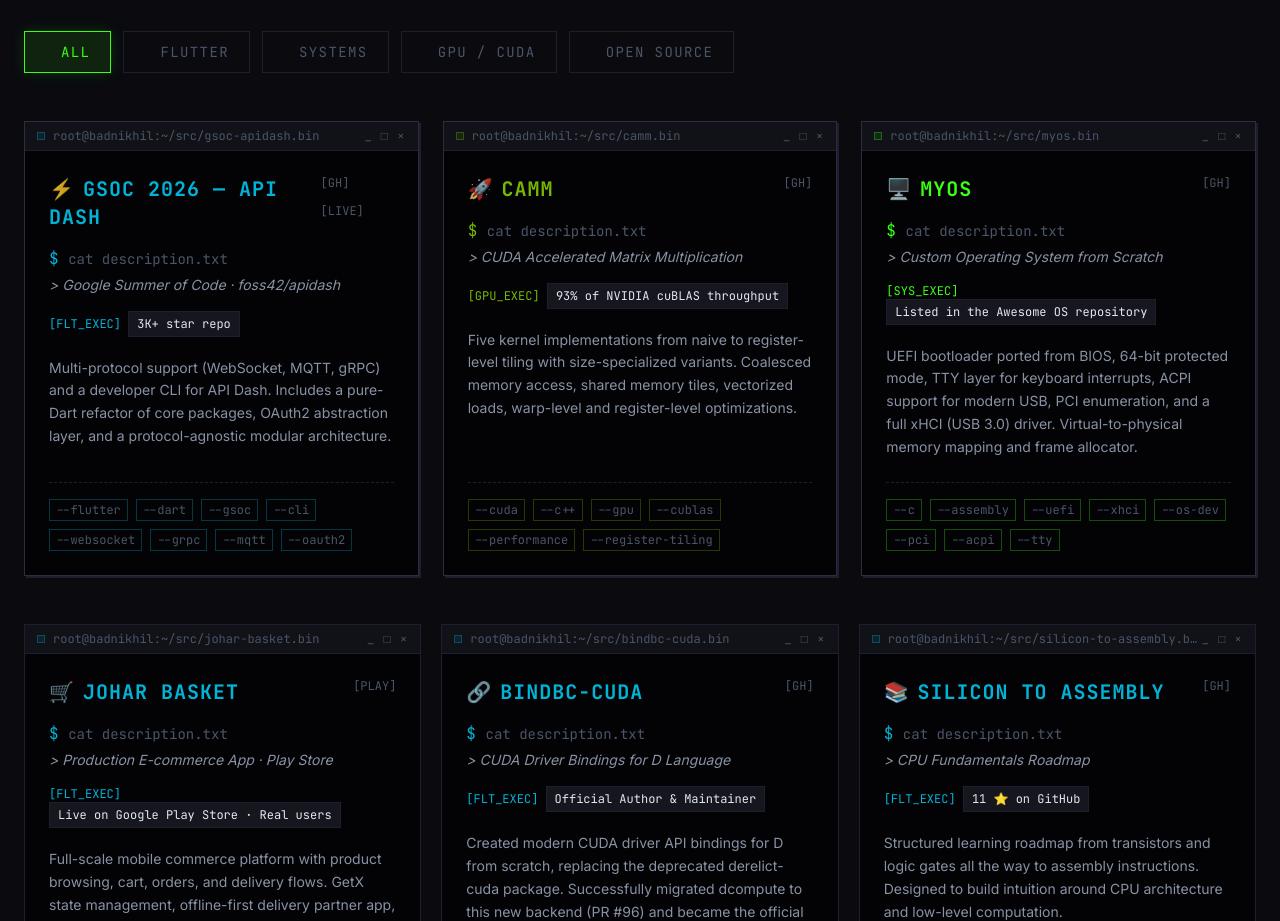
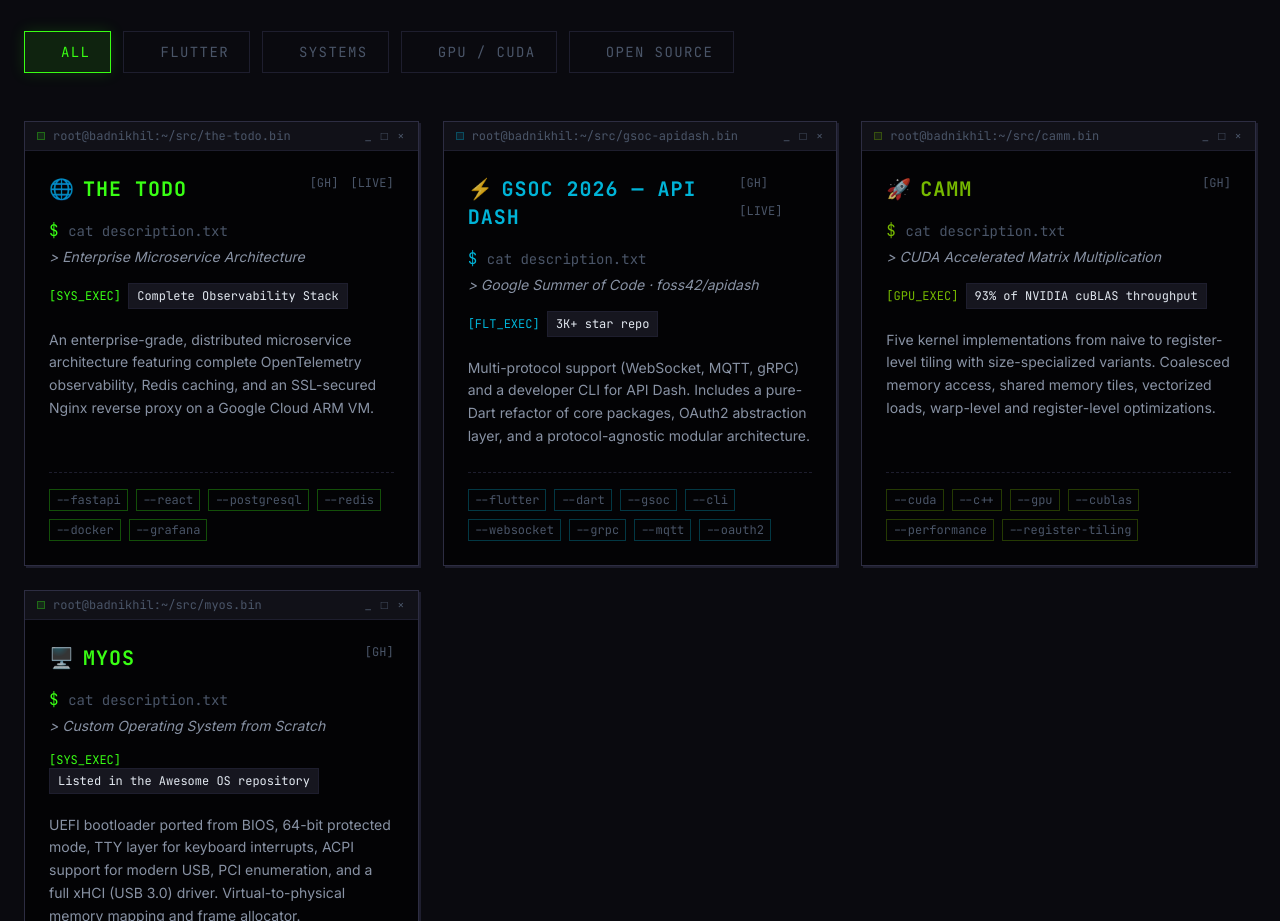
Before and after one commit to badnikhil/badnikhil.github.io, a Next.js app: page / in a window 1280 px wide. Shown: the part 4760-5681 px from the top of the page. Built offline with nearby package versions, Linux system fonts and the light colour scheme.

Commit message:
Add The Todo project to portfolio

```diff
--- a/data/projects.ts
+++ b/data/projects.ts
@@ -18,6 +18,29 @@ export interface Project {
 }
 
 export const PROJECTS: Project[] = [
+  {
+    id: "the-todo",
+    name: "The Todo",
+    subtitle: "Enterprise Microservice Architecture",
+    description:
+      "An enterprise-grade, distributed microservice architecture featuring complete OpenTelemetry observability, Redis caching, and an SSL-secured Nginx reverse proxy on a Google Cloud ARM VM.",
+    keystat: "Complete Observability Stack",
+    emoji: "🌐",
+    categories: ["systems"],
+    tags: [
+      "FastAPI",
+      "React",
+      "PostgreSQL",
+      "Redis",
+      "Docker",
+      "Grafana"
+    ],
+    links: {
+      github: "https://github.com/badnikhil/the-todo",
+      live: "https://the-todo.duckdns.org/",
+    },
+    featured: true,
+  },
   {
     id: "gsoc-apidash",
     name: "GSoC 2026 — API Dash",
```
